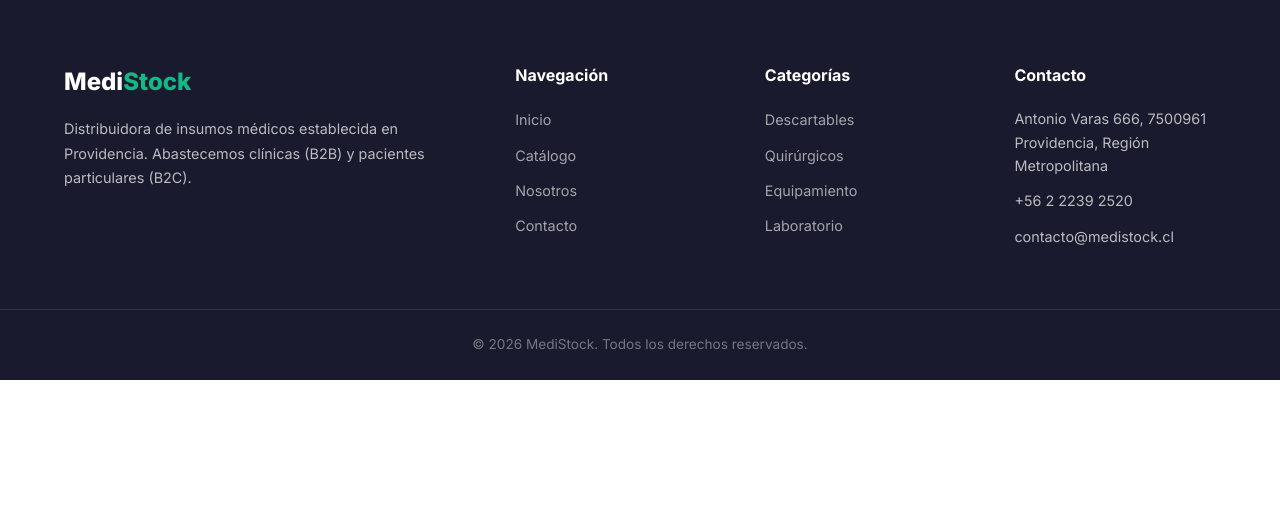
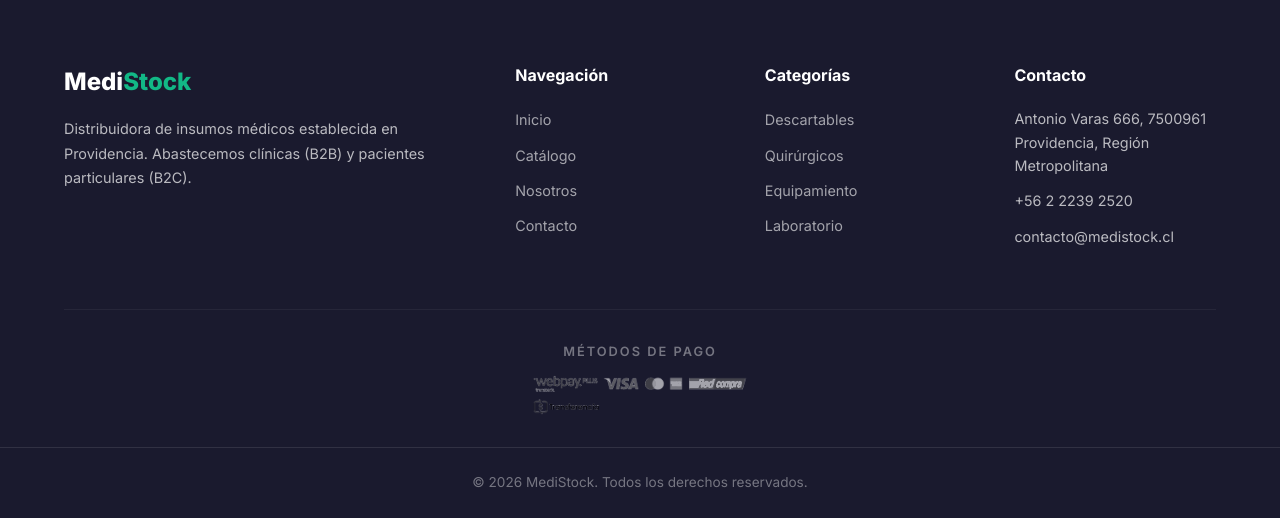
Before and after one commit to krimes1/proyecto_medistock, a Django app: page /carrito/ in a window 1280 px wide. Shown: the part 805-1323 px from the top of the page. Before the commit the page ends 1185 px from the top, so only its background shows below. Run offline with Django 5.2, Linux system fonts and the light colour scheme; data comes from the database, SQL or seed files in the repository; data that the repository does not hold is empty.

Commit message:
Agregar imagen de metodos de pago al pie de pagina con efecto hover premium

```diff
--- a/templates/base.html
+++ b/templates/base.html
@@ -144,6 +144,12 @@
                     <div class="footer__contact-item"> contacto@medistock.cl</div>
                 </div>
             </div>
+
+            <!-- Métodos de pago -->
+            <div class="footer__payment-methods" style="border-top: 1px solid rgba(255,255,255,0.05); padding-top: 2rem; margin-bottom: 2rem; display: flex; flex-direction: column; align-items: center; gap: 0.8rem;">
+                <span style="font-size: 0.8rem; text-transform: uppercase; letter-spacing: 2px; color: rgba(255,255,255,0.4); font-weight: 600;">Métodos de Pago</span>
+                <img src="{% static 'img/metodos_pago.png' %}" alt="Métodos de Pago" style="max-height: 40px; width: auto; object-fit: contain; filter: grayscale(1) brightness(1.8) contrast(1.2); opacity: 0.6; transition: all 0.3s ease; cursor: pointer;" onmouseover="this.style.filter='none'; this.style.opacity='1';" onmouseout="this.style.filter='grayscale(1) brightness(1.8) contrast(1.2)'; this.style.opacity='0.6';">
+            </div>
         </div>
         {% endif %}
         <div class="footer__bottom">
```
Also changed, not shown: static/img/metodos_pago.png (added).
